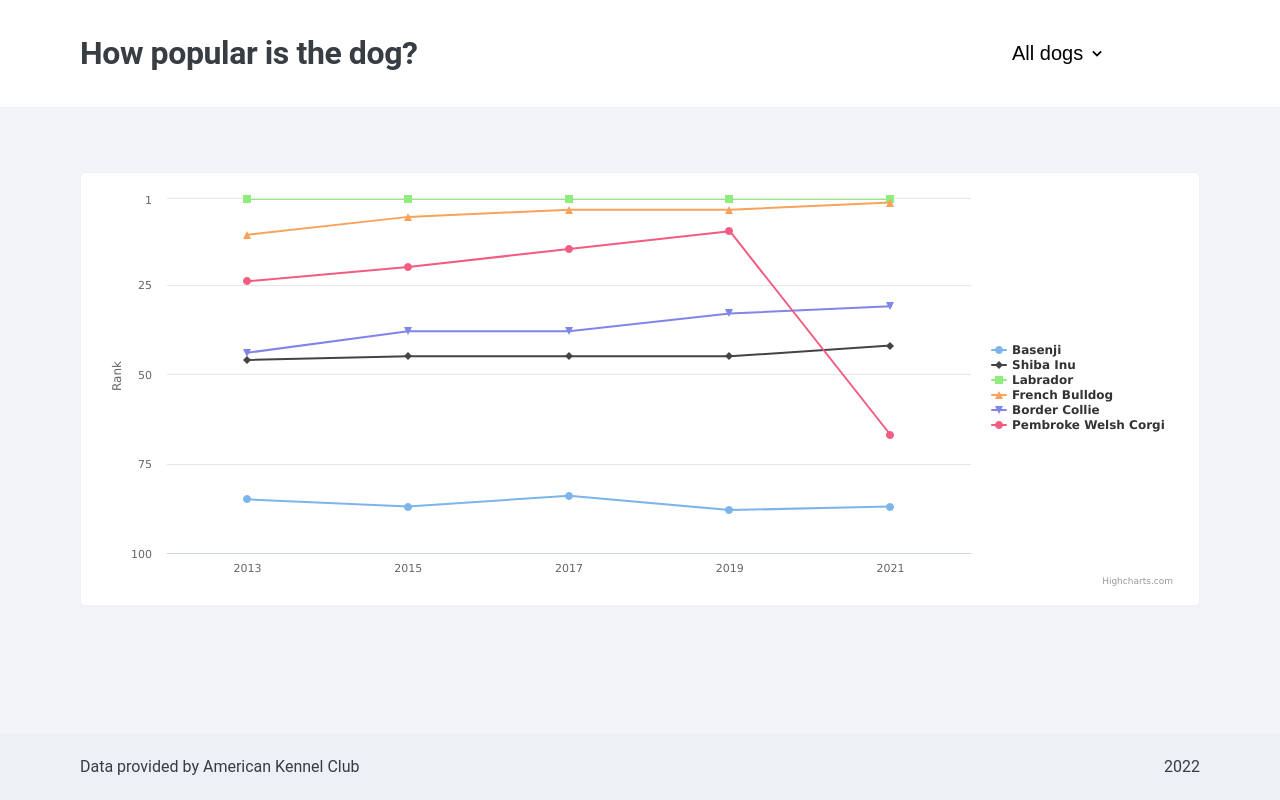
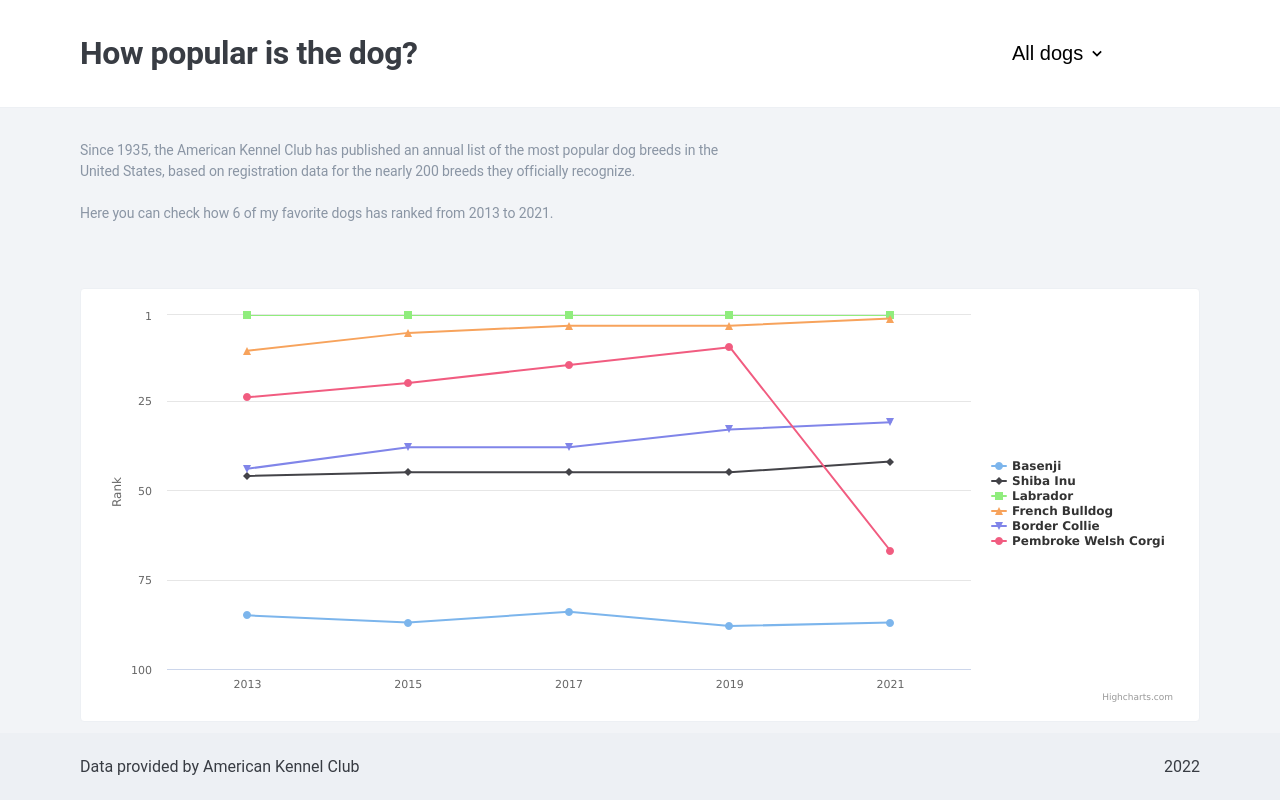
Before and after one commit to nastyastavitskaya/react-dog-ranking, a React (Create React App) app: page / in a window 1280 px wide. Built offline with nearby package versions, Linux system fonts and the light colour scheme.

Commit message:
Add some text explanation

```diff
--- a/src/components/containers/RootContainer.js
+++ b/src/components/containers/RootContainer.js
@@ -2,7 +2,7 @@ import React from 'react';
 import styled from 'styled-components';
 
 import ResponsiveContainer from '../containers/ResponsiveContainer';
-import EmptyContainer from './EmptyContainer';
+import TextContainer from './TextContainer';
 import AllDogsContainer from '../dogs/AllDogsContainer';
 import DogsContainer from '../dogs/DogContainer/DogContainer';
 
@@ -20,6 +20,17 @@ const RootContainer = ({
   return (
     <Root>
       <ResponsiveContainer>
+        <TextContainer>
+          <p>
+            Since 1935, the American Kennel Club has published an annual list
+            of the most popular dog breeds in the United States,
+            based on registration data for the nearly 200 breeds they officially recognize.
+            <br />
+            <br />
+            Here you can check how 6 of my favorite dogs has ranked from 2013 to 2021.
+          </p>
+        </TextContainer>
+
         {selectedDog && (
           <DogsContainer
             selectedDog={selectedDog}
@@ -39,10 +50,3 @@ const RootContainer = ({
 }
 
 export default RootContainer;
-
-// Since 1935, the American Kennel Club has published an annual list
-//   of the most popular dog breeds in the United States,
-//   based on registration data for the nearly 200 breeds they officially recognize.
-//   <br />
-//   <br />
-//   Here you can check how 6 of my favorite dogs has ranked since 2013.
--- /dev/null
+++ b/src/components/containers/TextContainer.js
@@ -0,0 +1,25 @@
+import React from 'react';
+import styled from 'styled-components';
+
+const Container = styled.div`
+  max-width: 60%;
+  margin-top: 32px;
+
+  p {
+    font-size: 14px;
+    line-height: 150%;
+    letter-spacing: -0.1px;
+    color: #8a95a4;
+  }
+`;
+
+
+const TextContainer = ({ children, style }) => {
+  return (
+    <Container style={style}>
+      <p>{children}</p>
+    </Container>
+  )
+}
+
+export default TextContainer;
```
